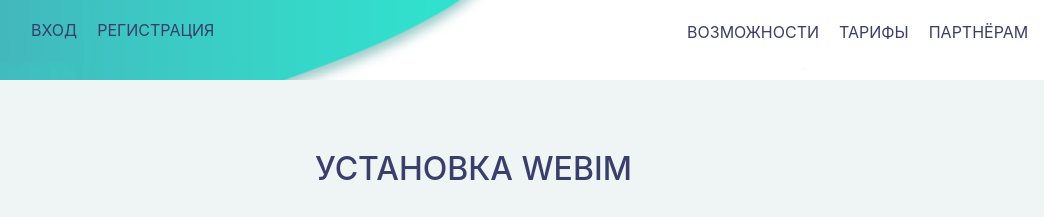
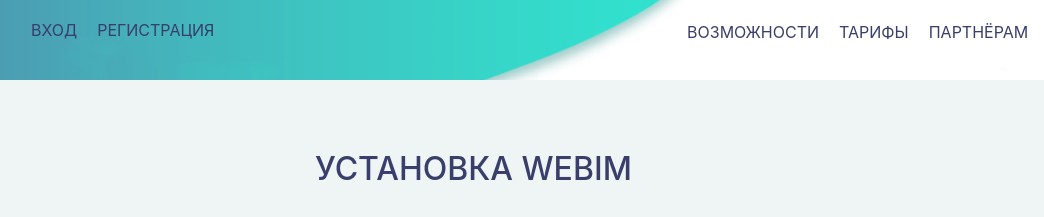
Before and after one commit to zzolik/zzolik.github.io, a plain HTML site: page index.html in a window 1280 px wide. Shown: the top 217 px of the page, 0-1044 px from the left. Drawn offline with nearby package versions, Linux system fonts and the light colour scheme.

Commit message:
Update style.css

```diff
--- a/style.css
+++ b/style.css
@@ -5,7 +5,7 @@
 header  {
 	width: 100%;
 	height: 10%;
-	background: url(images/header.png) no-repeat top;
+	background: url(images/header.png);
 }
 #logotype {
 	float: right;
```
